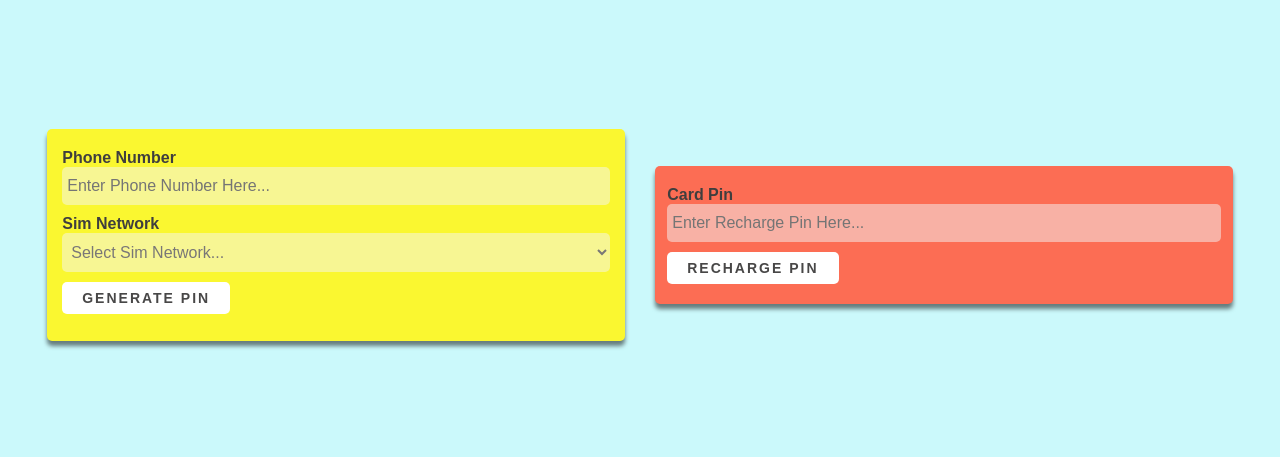
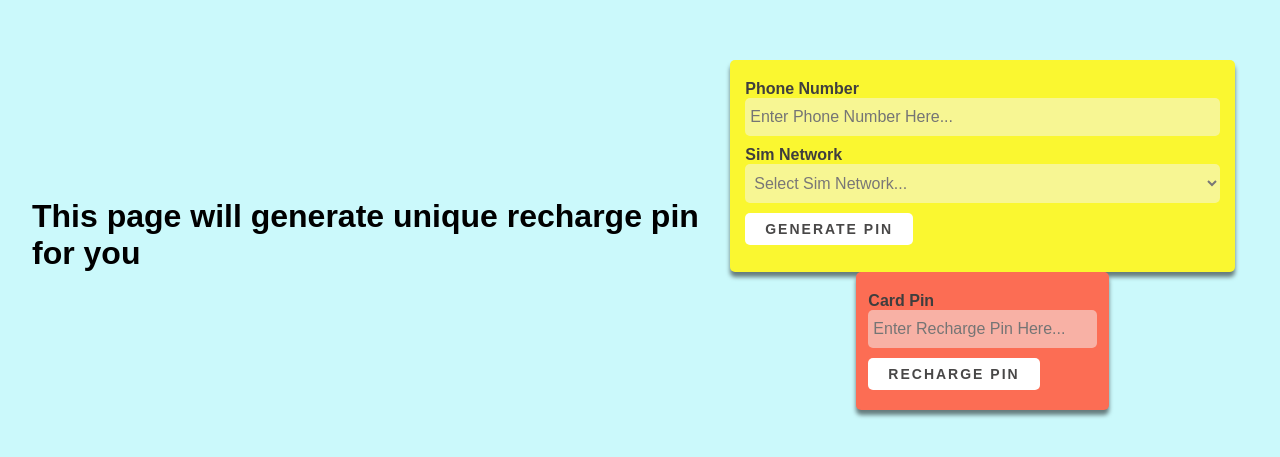
Before and after one commit to FemiLaizer/recharge-pin-js-project, a plain HTML site: page index.html in a window 1280 px wide. Shown: the part 165-622 px from the top of the page. Drawn offline with Linux system fonts and the light colour scheme.

Commit message:
Add files via upload

```diff
--- a/index.html
+++ b/index.html
@@ -11,6 +11,9 @@
 
 <body>
     <div class="container">
+        <div>
+            <h1>This page will generate unique recharge pin for you</h1>
+        </div>
         <div class="box">
             <div class="generate">
                 <p>
@@ -34,8 +37,7 @@
                 </p>
                 <button onclick="validateInput()" id="generate-pin">Generate pin</button>
             </div>
-        </div>
-        <div class="box">
+            <div class="box">
             <div class="loading">
                 <p>
                     <label for="card-pin">Card Pin</label>
@@ -46,6 +48,8 @@
                 <button onclick="loadPin()" id="load-pin">Recharge pin</button>
             </div>
         </div>
+        </div>
+
     </div>
     <script src="main.js"></script>
 </body>
```
